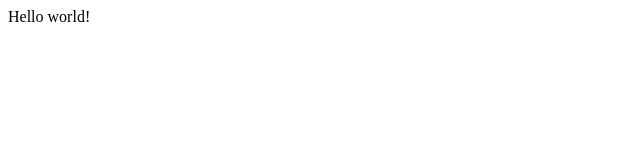
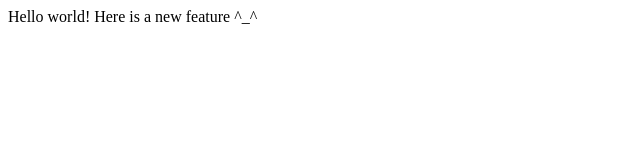
Before and after one commit to aKondratyuk/lecture1, a plain HTML site: page index.html in a window 1280 px wide. Shown: the whole page, without its empty margins (0-640 px from the left). Drawn offline with Linux system fonts and the light colour scheme.

Commit message:
Added another line

```diff
--- a/index.html
+++ b/index.html
@@ -5,5 +5,6 @@
     </head>
     <body>
         Hello world!
+        Here is a new feature ^_^
     </body>
 </html>
```
